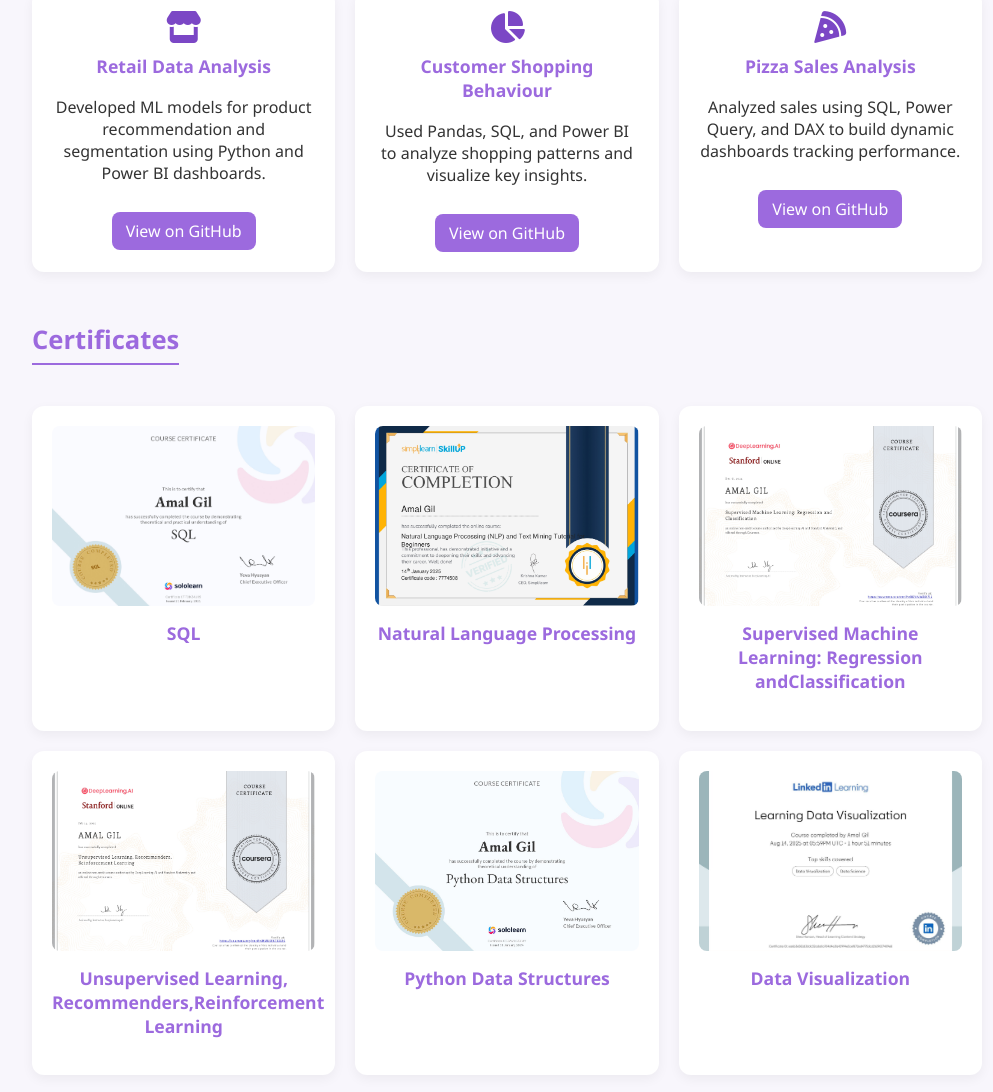
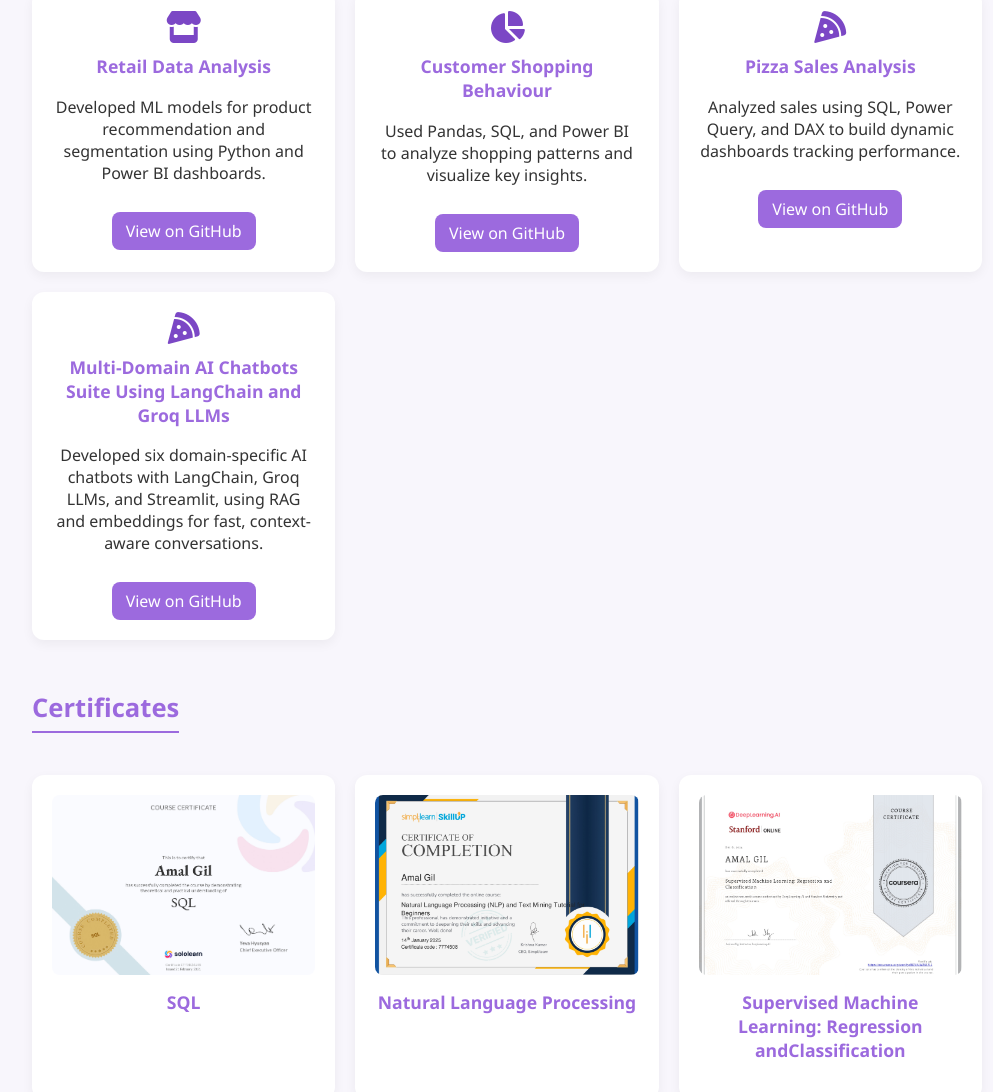
Before and after one commit to amal2334/amal2334.github.io, a plain HTML site: page index.html in a window 1280 px wide. Shown: the part 1300-2392 px from the top of the page, without its empty margins (133-1126 px from the left). Drawn offline with Linux system fonts and the light colour scheme.

Commit message:
Add AI Chatbots project card to index.html

```diff
--- a/index.html
+++ b/index.html
@@ -388,6 +388,12 @@
           <p>Analyzed sales using SQL, Power Query, and DAX to build dynamic dashboards tracking performance.</p>
           <a class="btn" href="https://github.com/amal2334/Pizza-Sales-Analysis" target="_blank">View on GitHub</a>
         </div>
+        <div class="card">
+          <i class="fa-solid fa-pizza-slice fa-2x" style="color:#7b47c5"></i>
+          <h3>Multi-Domain AI Chatbots Suite Using LangChain and Groq LLMs</h3>
+          <p>Developed six domain-specific AI chatbots with LangChain, Groq LLMs, and Streamlit, using RAG and embeddings for fast, context-aware conversations.</p>
+          <a class="btn" href="https://github.com/amal2334/chatbots-using-GROQ-_LLMS" target="_blank">View on GitHub</a>
+        </div>
       </div>
     </section>
 
```
